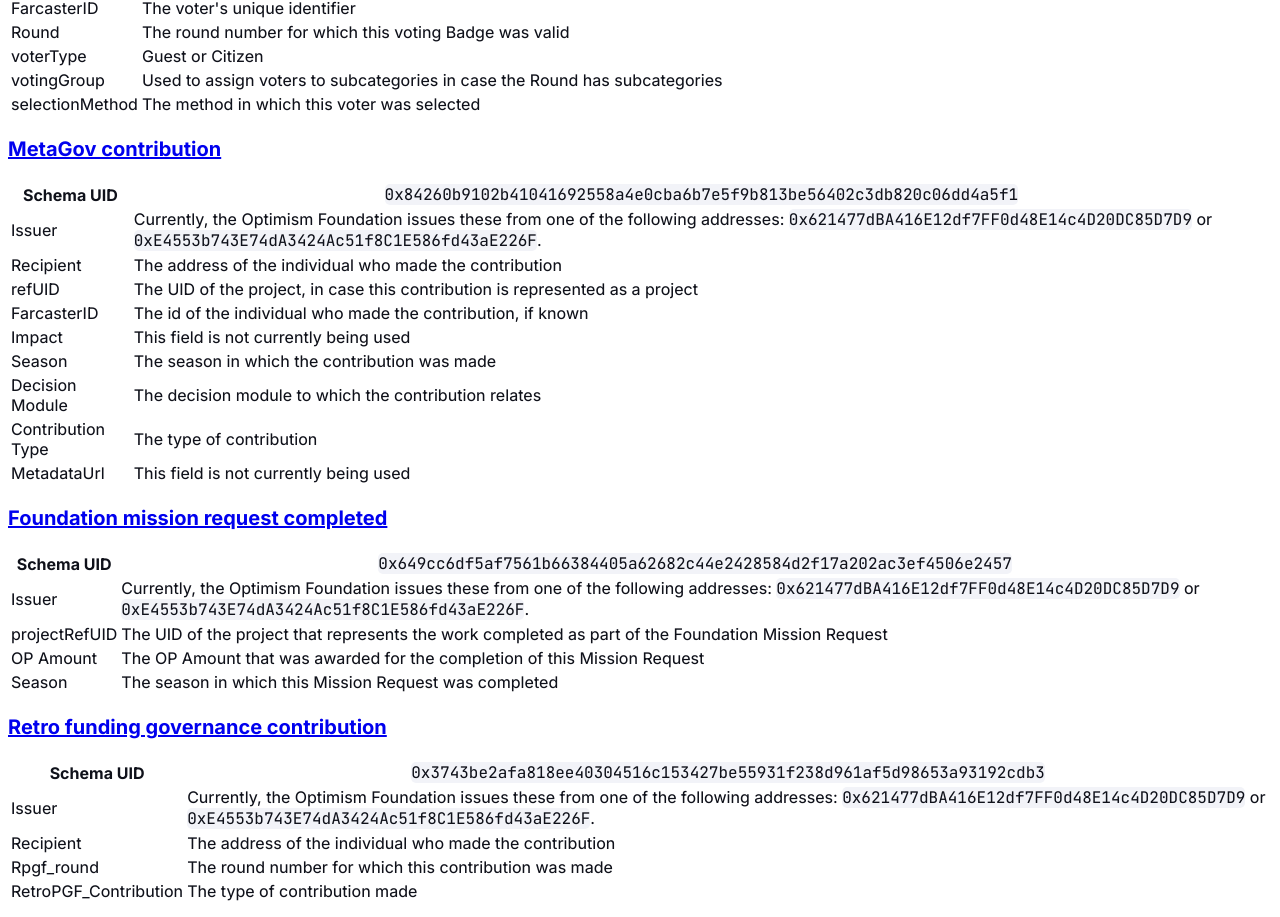
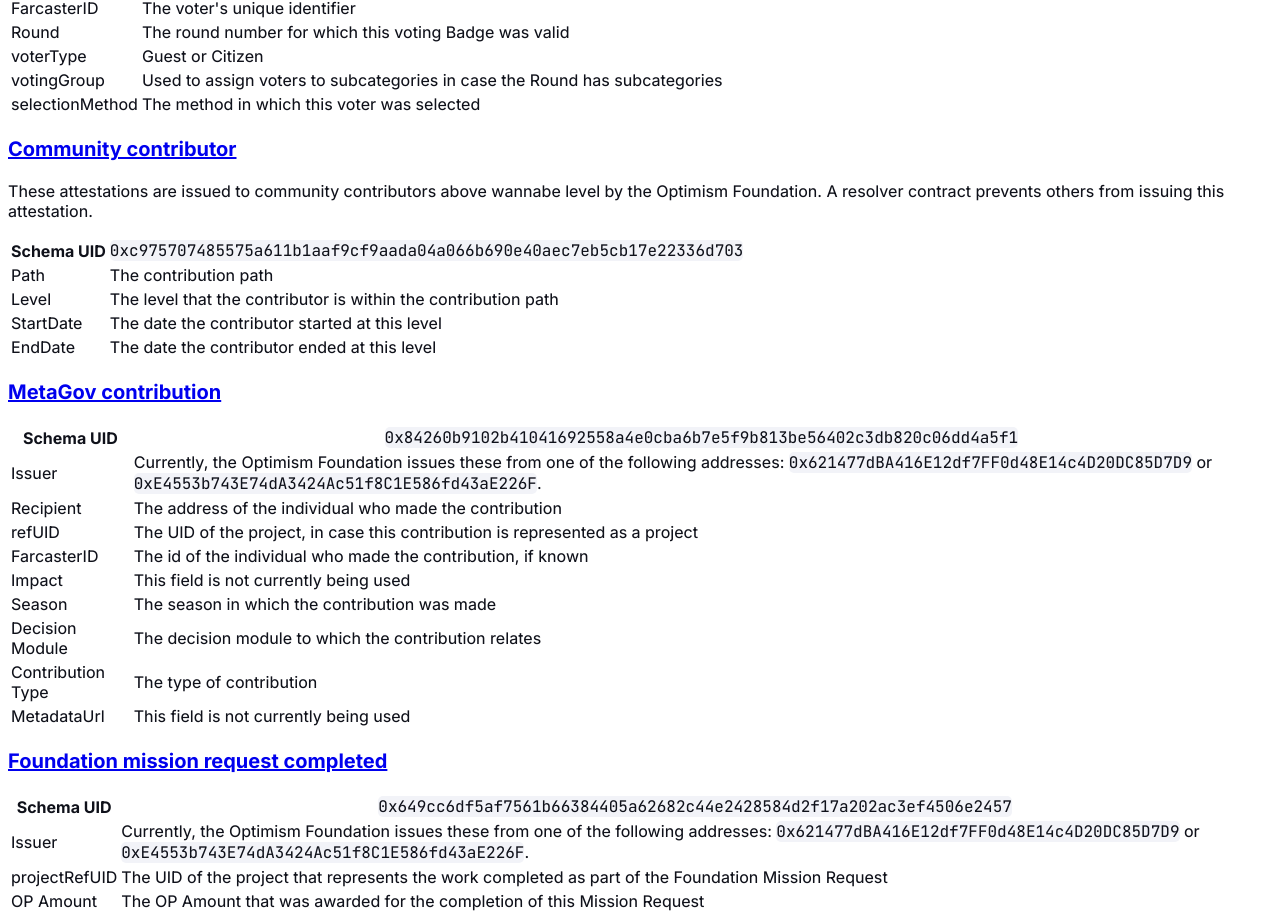
Before and after one commit to ethereum-optimism/community-hub, a Next.js app: page /identity/schemas in a window 1280 px wide. Shown: the part 2896-3813 px from the top of the page. Built offline with nearby package versions, Linux system fonts and the light colour scheme; no server answers.

Commit message:
Update schemas.mdx
added the community contributor attestation to the docs

```diff
--- a/pages/identity/schemas.mdx
+++ b/pages/identity/schemas.mdx
@@ -141,6 +141,18 @@
 | votingGroup     | Used to assign voters to subcategories in case the Round has subcategories |
 | selectionMethod | The method in which this voter was selected                                |
 
+### [Community contributor](https://optimism.easscan.org/schema/view/0xc975707485575a611b1aaf9cf9aada04a066b690e40aec7eb5cb17e22336d703)
+
+These attestations are issued to community contributors above wannabe level by the Optimism Foundation. A resolver contract prevents others from issuing this attestation.
+
+| Schema UID      | `0xc975707485575a611b1aaf9cf9aada04a066b690e40aec7eb5cb17e22336d703`       |
+| --------------- | -------------------------------------------------------------------------- |
+| Path   | The contribution path                                             |
+| Level | The level that the contributor is within the contribution path |
+| StartDate | The date the contributor started at this level |
+| EndDate | The date the contributor ended at this level |
+
+
 ### [MetaGov contribution](https://optimism.easscan.org/schema/view/0x84260b9102b41041692558a4e0cba6b7e5f9b813be56402c3db820c06dd4a5f1)
 
 | Schema UID        | `0x84260b9102b41041692558a4e0cba6b7e5f9b813be56402c3db820c06dd4a5f1`                                                                                                               |
```
